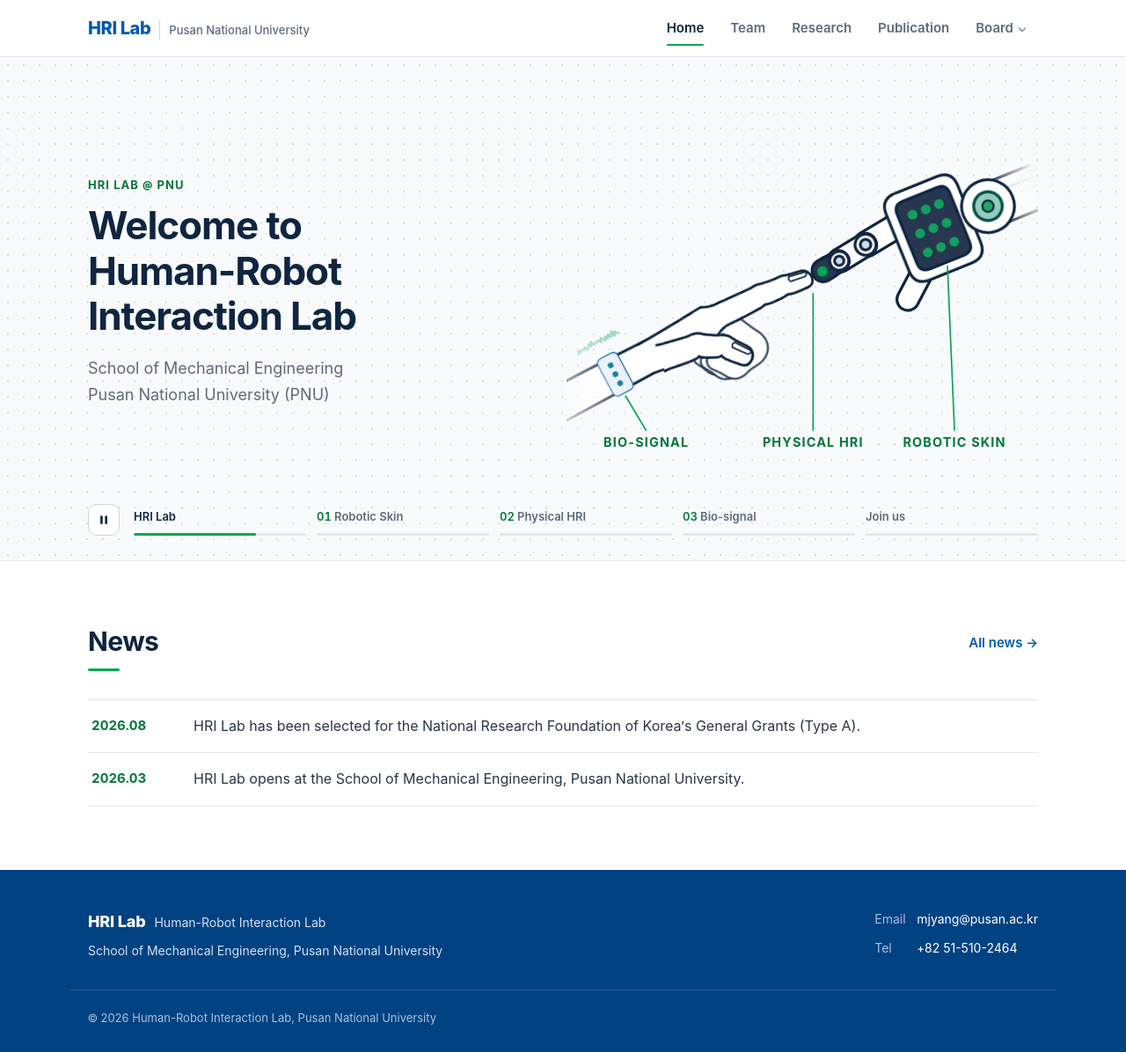
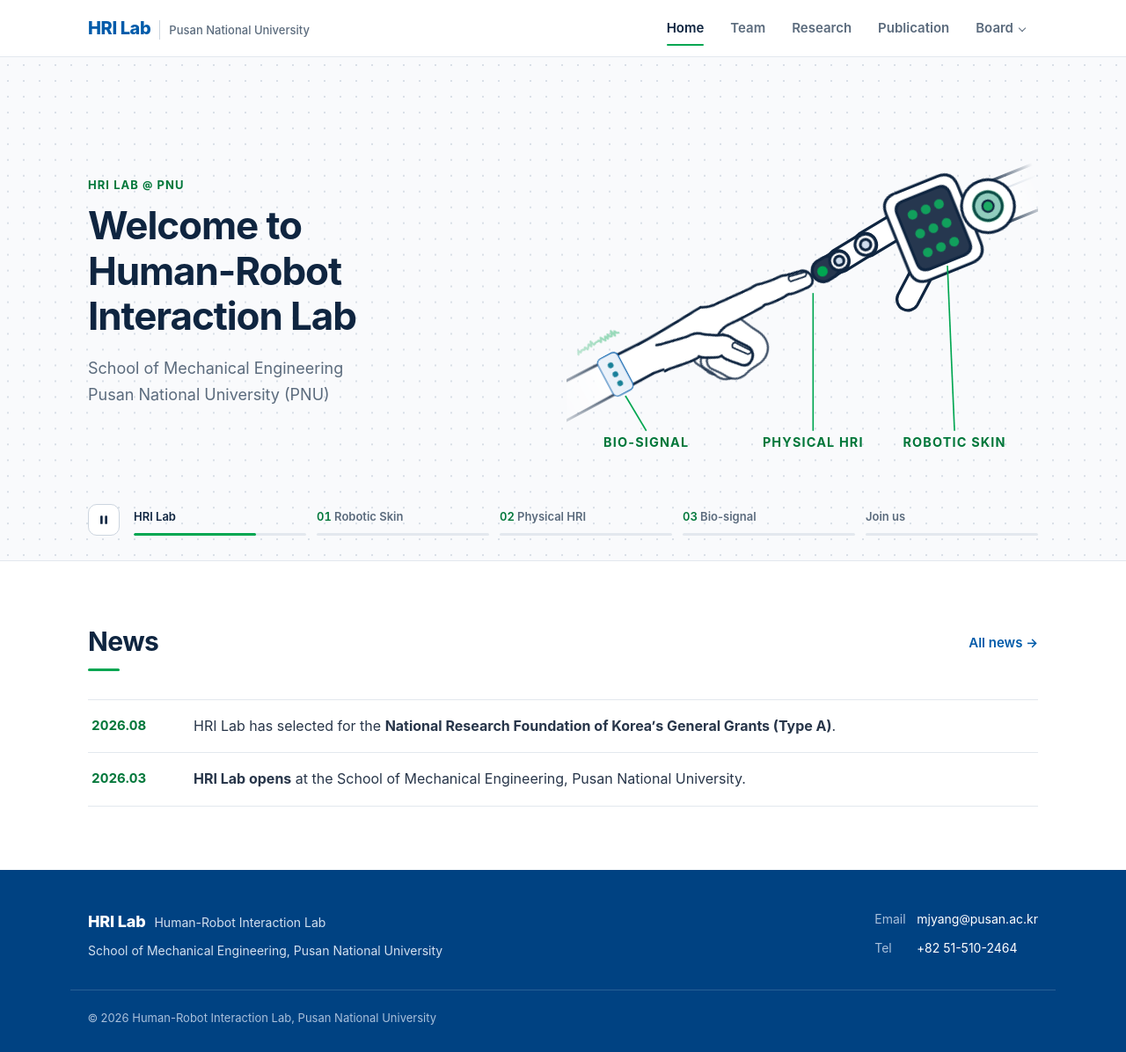
Before and after one commit to hripnu/hripnu.github.io, a Jekyll site: the page built from index.html, in a window 1280 px wide and 1196 px high. Shown: the whole window at 88% size. Built offline with Jekyll 4.4.1, drawn with Linux system fonts in a browser that asks for light colours; some web fonts are replaced.

Commit message:
Update news.yml

```diff
--- a/_data/news.yml
+++ b/_data/news.yml
@@ -11,8 +11,9 @@
 
 # SAMPLE entries (placeholders showing how news looks): edit or delete them.
 - date: 2026-08-28
-  text: "HRI Lab has been selected for the National Research Foundation of Korea's General Grants (Type A)."
+  text: "HRI Lab has selected for the **National Research Foundation of Korea's General Grants (Type A)**."
+
 #- date: 2026-09-01
 #  text: "We are looking for highly motivated students! Please send your CV to [mjyang@pusan.ac.kr](mailto:mjyang@pusan.ac.kr)."
 - date: 2026-03-02
-  text: "HRI Lab opens at the School of Mechanical Engineering, Pusan National University."
+  text: "**HRI Lab opens** at the School of Mechanical Engineering, Pusan National University."
```
